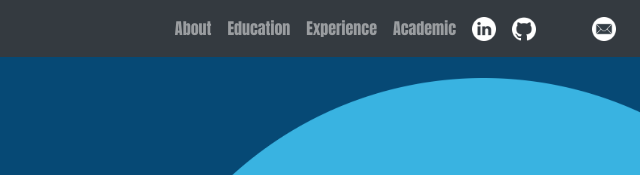
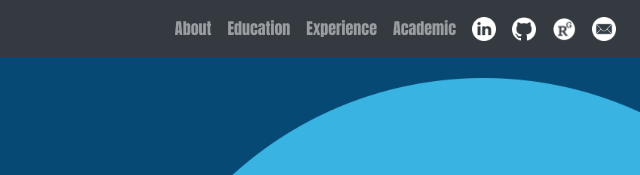
Before and after one commit to Miguel-g-c/Miguel-g-c.github.io, a plain HTML site: page index.html in a window 1280 px wide. Shown: the top 175 px of the page, 640-1280 px from the left. Drawn offline with nearby package versions, Linux system fonts and the light colour scheme.

Commit message:
added rg icon

```diff
--- a/index.html
+++ b/index.html
@@ -51,7 +51,7 @@
                         <a href="https://github.com/Miguel-g-c" target="_blank" class="nav-link"><img src="files/github-image.png" height="24"></a>
                     </li>
                     <li class="nav-item">
-                        <a href="https://www.researchgate.net/profile/Miguel_Garcia_Casas" target="_blank" class="nav-link"><img src="files/researchgate.ico" height="24"></a>
+                        <a href="https://www.researchgate.net/profile/Miguel_Garcia_Casas" target="_blank" class="nav-link"><img src="files/researchgate.png" height="24"></a>
                     </li>
                     <li class="nav-item">
                         <a href="mailto:miguel.g.c.505@gmail.com" target="_blank" class="nav-link"><img src="files/mail.png" height="24"></a>
```
